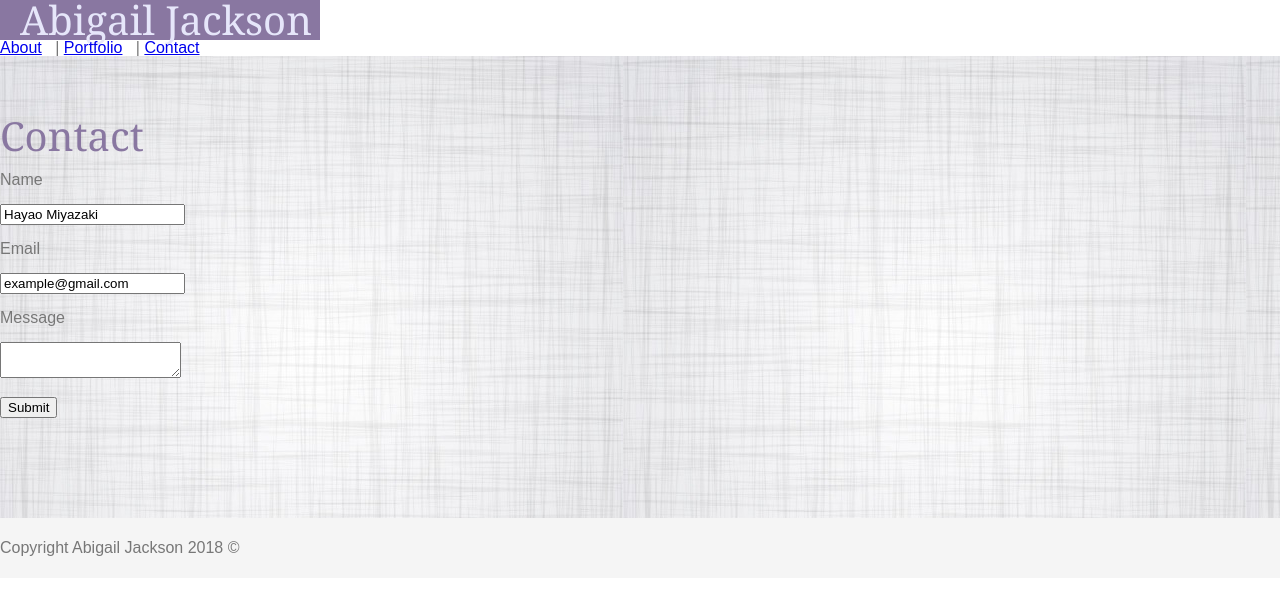
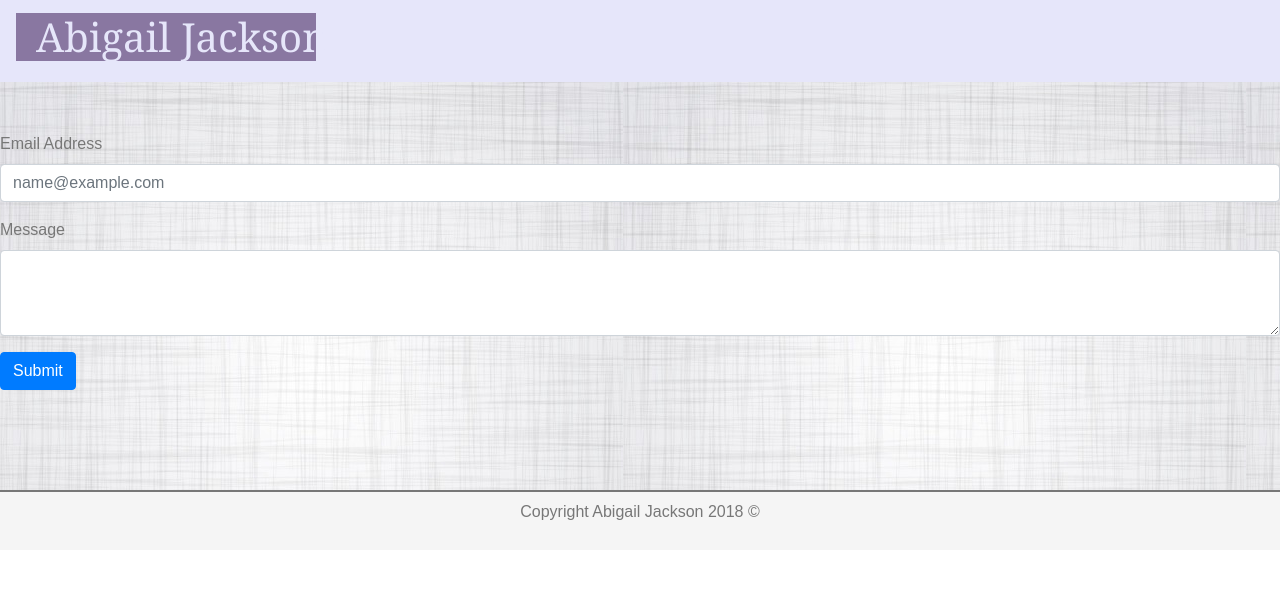
Before and after one commit to abigailjxn/Bootstrap-Portfolio, a plain HTML site: page contact.html in a window 1280 px wide. Drawn offline with nearby package versions, Linux system fonts and the light colour scheme; files that its build step writes are made by us from their sources; files whose address does not match are found by name; a web font is replaced by a local one.

Commit message:
added Bootstrap to contact.html

```diff
--- a/contact.html
+++ b/contact.html
@@ -1,50 +1,55 @@
 <!DOCTYPE html>
 <html lang="en">
+
 <head>
     <meta charset="UTF-8">
     <meta name="viewport" content="width=device-width, initial-scale=1.0">
     <meta http-equiv="X-UA-Compatible" content="ie=edge">
     <title>Abigail's Portfolio</title>
-     <!--Link to Reset CSS-->
-     <link rel="stylesheet" type="text/CSS" href="Assets/css/reset.css">
+    <!--Link to Reset CSS-->
+    <link rel="stylesheet" type="text/CSS" href="css/reset.css">
+    <!--Link to Bootstrap-->
+    <link rel="stylesheet" href="https://stackpath.bootstrapcdn.com/bootstrap/4.1.3/css/bootstrap.min.css" integrity="sha384-MCw98/SFnGE8fJT3GXwEOngsV7Zt27NXFoaoApmYm81iuXoPkFOJwJ8ERdknLPMO"
+        crossorigin="anonymous">
     <!--Link to CSS file-->
-    <link rel="stylesheet" type="text/CSS" href="Assets/css/style.css">
+    <link rel="stylesheet" type="text/CSS" href="css/style.css">
 </head>
 
 
 <body>
     <header>
-        <div class="container">
-            <h1>Abigail Jackson</h1>
-            <nav>
-                <a href="index.html">About</a>&nbsp&nbsp&nbsp|
-                <a href="portfolio.html">Portfolio</a>&nbsp&nbsp&nbsp|
-                <a href="contact.html">Contact</a>
-            </nav>
-        </div>
+        <nav class="navbar navbar-expand{-sm|-md|-lg|-xl}" style="background-color: lavender;">
+            <!-- <nav class="navbar navbar-light" style="background-color: lavender;"> -->
+
+            <a class="navbar-brand" href="#"><h1>Abigail Jackson</h1></a>
+            <button class="navbar-toggler" type="button" data-toggle="collapse" data-target="#navbarNavAltMarkup" aria-controls="navbarNavAltMarkup"
+                aria-expanded="false" aria-label="Toggle navigation">
+                <span class="navbar-toggler-icon"></span>
+            </button>
+
+            <div class="collapse navbar-collapse" id="navbarNavAltMarkup">
+                <div class="navbar-nav">
+                    <a class="nav-item nav-link active" href="index.html">About&nbsp&nbsp&nbsp|<span class="sr-only">(current)</span></a>
+                    <a class="nav-item nav-link" href="portfolio.html">Portfolio&nbsp&nbsp&nbsp|</a>
+                    <a class="nav-item nav-link" href="contact.html">Contact</a>
+                </div>
+            </div>
+        </nav>
     </header>
 
     <section>
-        <div class="content">
-            <h2>Contact</h2>
             <form>
-                <br>
-                Name<br><br>
-                <input id="name" type="text" name="fullname" value="Hayao Miyazaki" onfocus="this.value=''">
-                <br>
-                <br>
-                Email<br><br>
-                <input id="email" type="text" name="email" value="example@gmail.com" onfocus="this.value=''">
-                <br>
-                <br>
-                Message<br><br>
-                <textarea id="message" type="text" name="message" onfocus="this.value=''"></textarea>
-                <br>
-                <br>
+                    <div class="form-group">
+                      <label for="exampleInputEmail1">Email Address</label>
+                      <input type="email" class="form-control" id="exampleInputEmail1" aria-describedby="emailHelp" placeholder="name@example.com">
+                    </div>
+                    <div class="form-group">
+                        <label for="exampleFormControlTextarea1">Message</label>
+                        <textarea class="form-control" id="exampleFormControlTextarea1" rows="3"></textarea>
+                    </div>
+                    <button type="submit" class="btn btn-primary">Submit</button>
 
-                <button>Submit</button>
             </form>
-        </div>
 
     </section>
 
@@ -53,4 +58,5 @@
     </footer>
 
 </body>
+
 </html>
--- a/css/style.css
+++ b/css/style.css
@@ -50,7 +50,7 @@ h2 {
     color: #8977a1;
     /* padding-left: 20px; */
     padding-top: 10px;
-    border-bottom: 1px, solid, #777;
+    border-bottom: 1px solid #777;
 }
 
 #profile {
@@ -83,7 +83,15 @@ footer {
     height: 60px;
     line-height: 60px;
     background-color: #f5f5f5;
+    border-top: 2px solid #777;
+}
 
+h6 {
+    width: 300px;
+    height: auto;
+    margin: auto;
+    text-align: center;
+    margin-top: 10px;
 }
 
 #portfolioh2 {
@@ -96,8 +104,21 @@ footer {
     height: 250px;
     position: relative;
     margin: auto;
+}
 
+.projecttitle {
+    position: relative;
+    width: 80%;
+    height: 30px;
+    bottom: 50px;
+    background-color: #8977a1;
+    text-align: center;
+    line-height: 30px;
+    color: white;
+    margin: auto;
+    border-radius: 4px;
 }
+
 #portfoliorow {
     padding-top: 10px;
     padding-bottom: 30px;
```
Also changed, not shown: index.html (+14 -18 lines), portfolio.html (+12 -2 lines).
